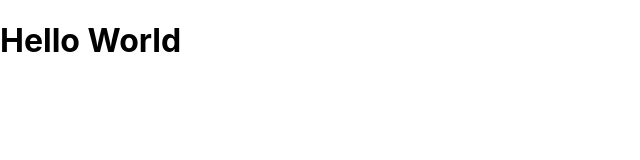
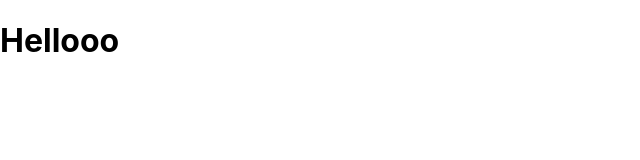
Before and after one commit to ravirajpatil123/Day14, a React (Create React App) app in the folder second-react-app/: page / in a window 1280 px wide. Shown: the top 160 px of the page, without its empty margins (0-640 px from the left). Built offline with nearby package versions, Linux system fonts and the light colour scheme.

Commit message:
hello with parent element

```diff
--- a/second-react-app/src/App.js
+++ b/second-react-app/src/App.js
@@ -1,4 +1,7 @@
+
 function App(){
-  return <h1>Hello World</h1>;
+    return <>
+     <h1>Hellooo</h1>
+    </>
 }
 export default App;
```
